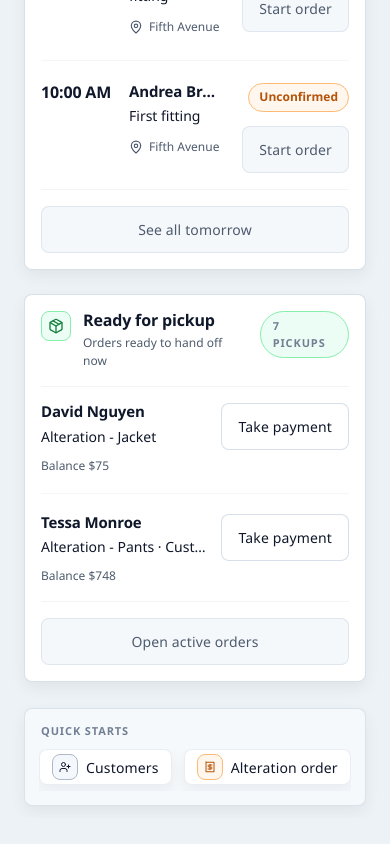
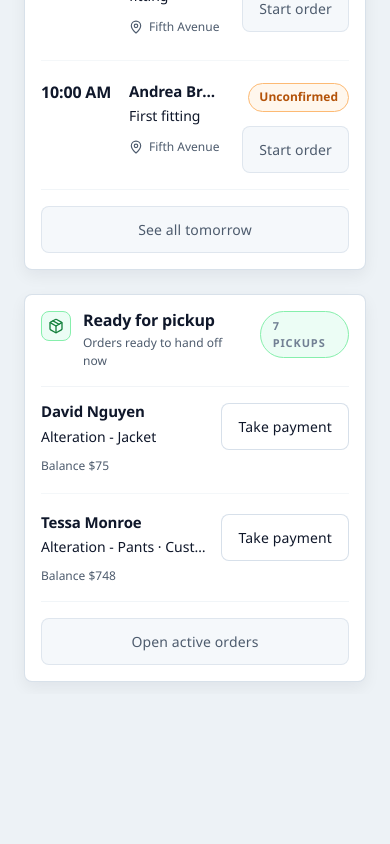
Before and after one commit to EvilHidden/maximus-prototype, a React (Vite) app: page / in a window 390 px wide. Shown: the part 1138-1982 px from the top of the page. After the commit the page ends 1928 px from the top, so only its background shows below. Built offline with nearby package versions, Linux system fonts and the light colour scheme.

Commit message:
Remove mobile home quick starts

```diff
--- a/src/features/home/components/HomeMobileDashboard.tsx
+++ b/src/features/home/components/HomeMobileDashboard.tsx
@@ -1,4 +1,4 @@
-import type { CSSProperties, Dispatch, ReactNode, SetStateAction } from "react";
+import type { Dispatch, ReactNode, SetStateAction } from "react";
 import type { LucideIcon } from "lucide-react";
 import { CalendarDays, CheckSquare2, MapPin, Package, Square } from "lucide-react";
 import type { Appointment, PickupLocation } from "../../../types";
@@ -16,16 +16,7 @@ import {
 import type { ReadyPickupQueueItem } from "../selectors";
 import { HomeEmptyState } from "./HomeScheduleBoards";
 
-type HomeMobileAction = {
-  label: string;
-  subtitle: string;
-  icon: LucideIcon;
-  iconStyle: CSSProperties;
-  onClick: () => void;
-};
-
 type HomeMobileDashboardProps = {
-  actions: HomeMobileAction[];
   pickupLocations: PickupLocation[];
   activeLocations: PickupLocation[];
   setActiveLocations: Dispatch<SetStateAction<PickupLocation[]>>;
@@ -80,33 +71,6 @@ function MobileMetric({
       <div className={`app-text-value mt-1.5 text-[1.02rem] ${valueToneClassName}`}>{value}</div>
       <div className="app-text-caption mt-1.5 text-[var(--app-text-soft)]/76">{detail}</div>
     </div>
-  );
-}
-
-function MobileShortcutButton({
-  title,
-  icon: Icon,
-  iconStyle,
-  onClick,
-}: {
-  title: string;
-  icon: LucideIcon;
-  iconStyle?: CSSProperties;
-  onClick: () => void;
-}) {
-  return (
-    <button
-      onClick={onClick}
-      className="inline-flex h-9 shrink-0 items-center gap-2 rounded-[var(--app-radius-md)] border border-[var(--app-border)]/48 bg-[var(--app-surface)] px-3 text-left shadow-[var(--app-shadow-sm)] transition hover:border-[var(--app-border-strong)]/65 hover:bg-[var(--app-surface-muted)]/32"
-    >
-      <span
-        className="app-icon-chip h-6.5 w-6.5 shrink-0 border-[var(--app-border)]/40 bg-[var(--app-surface-muted)]/8 [&_svg]:h-3.5 [&_svg]:w-3.5"
-        style={iconStyle}
-      >
-        <Icon className="h-3.5 w-3.5" />
-      </span>
-      <span className="app-text-body text-[0.76rem] font-medium text-[var(--app-text)]">{title}</span>
-    </button>
   );
 }
 
@@ -248,7 +212,6 @@ function MobilePickupRow({
 }
 
 export function HomeMobileDashboard({
-  actions,
   pickupLocations,
   activeLocations,
   setActiveLocations,
@@ -269,7 +232,6 @@ export function HomeMobileDashboard({
   onCheckoutPickup,
   onCompletePickup,
 }: HomeMobileDashboardProps) {
-  const mobileQuickActions = actions.slice(0, 4);
   const mobileTodayAppointments = todayAppointments.slice(0, 3);
   const mobileTomorrowAppointments = tomorrowAppointments.slice(0, 2);
   const mobilePickups = readyPickups.slice(0, 2);
@@ -432,28 +394,11 @@ export function HomeMobileDashboard({
       ) : (
         <HomeEmptyState
           title="Nothing needs attention"
-          detail="Use the quick starts below to begin a job or pull up a customer."
+          detail="Open customers or start an alteration order when you are ready to begin the next job."
           primaryAction={{ label: "Open customers", onClick: () => onScreenChange("customer") }}
           secondaryAction={{ label: "Start alteration order", onClick: () => onStartWorkflow("alteration") }}
         />
       )}
-
-      <Surface tone="support" className="px-3.5 py-3.5">
-        <div className="space-y-2.5">
-        <div className="app-text-overline px-0.5 text-[var(--app-text-soft)]/58">Quick starts</div>
-        <div className="flex gap-3 overflow-x-auto pb-1.5 app-no-scrollbar">
-          {mobileQuickActions.map((action) => (
-            <MobileShortcutButton
-              key={action.label}
-              title={action.label}
-              icon={action.icon}
-              iconStyle={action.iconStyle}
-              onClick={action.onClick}
-            />
-          ))}
-        </div>
-        </div>
-      </Surface>
     </div>
   );
 }
--- a/src/screens/HomeScreen.tsx
+++ b/src/screens/HomeScreen.tsx
@@ -110,7 +110,6 @@ export function HomeScreen({
     <div className="app-home-dashboard">
       <div className="md:hidden">
         <HomeMobileDashboard
-          actions={actions}
           pickupLocations={pickupLocations}
           activeLocations={activeLocations}
           setActiveLocations={setActiveLocations}
```
